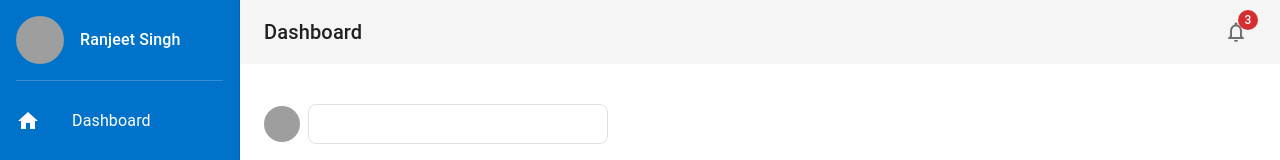
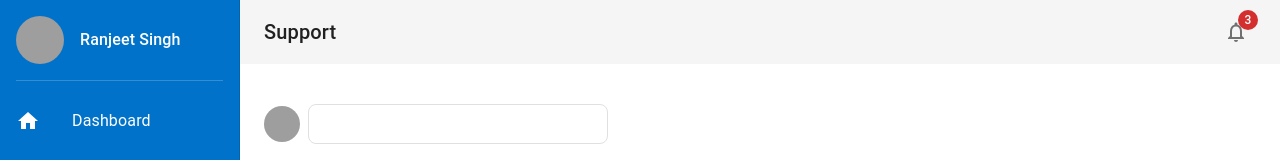
Before and after one commit to Kashyap297/erp-frontend, a React (Vite) app: page /admission/support in a window 1280 px wide. Shown: the top 160 px of the page. Built offline with nearby package versions, Linux system fonts and the light colour scheme; grey boxes are pictures that could not be loaded.

Commit message:
style: Remove padding from various components for consistency

```diff
--- a/src/components/Principal/LeaveApproval.jsx
+++ b/src/components/Principal/LeaveApproval.jsx
@@ -152,9 +152,7 @@ const LeaveApproval = () => {
     })
 
     return (
-        <Box sx={{ width: "100%", mt: 2 }}>
-            <Divider sx={{ mb: 3 }} />
-
+        <Box sx={{ width: "100%" }}>
             <Box sx={{ display: "flex", gap: 2, mb: 4, flexWrap: "wrap" }}>
                 <TextField
                     placeholder="Search"
--- a/src/components/Principal/ScheduleExamForm.jsx
+++ b/src/components/Principal/ScheduleExamForm.jsx
@@ -295,7 +295,7 @@ const ScheduleExamForm = () => {
     )
 
     return (
-        <Box sx={{ width: "100%", p: 2 }}>
+        <Box sx={{ width: "100%" }}>
             <Box component="form" onSubmit={handleSubmit}>
                 {/* Render all time slots */}
                 {timeSlots.map((timeSlot, index) => renderTimeSlot(timeSlot, index))}
--- a/src/components/Principal/StudentAttendanceList.jsx
+++ b/src/components/Principal/StudentAttendanceList.jsx
@@ -68,7 +68,7 @@ const StudentAttendanceList = () => {
     }
 
     return (
-        <Box sx={{ width: "100%", p: 4 }}>
+        <Box sx={{ width: "100%" }}>
             {/* Search and Filter Row */}
             <Box sx={{ display: "flex", gap: 2, mb: 3 }}>
                 {/* Search Field */}
--- a/src/components/Principal/TeacherDirectory.jsx
+++ b/src/components/Principal/TeacherDirectory.jsx
@@ -41,7 +41,7 @@ const TeacherDirectory = () => {
     }
 
     return (
-        <Box sx={{ width: "100%", p: 2 }}>
+        <Box sx={{ width: "100%" }}>
             {/* Search and Filter Row */}
             <Box sx={{ display: "flex", gap: 2, mb: 3 }}>
                 {/* Search Field */}
--- a/src/components/layout/AppBarComponent.jsx
+++ b/src/components/layout/AppBarComponent.jsx
@@ -7,63 +7,63 @@ import { useLocation } from 'react-router-dom';
 const createTitleMap = () => {
     const roleMenus = {
         teacher: [
-            { path: '/dashboard', text: 'Dashboard' },
-            { path: '/student-attendance', text: 'Student Attendance' },
-            { path: '/attendance-status', text: 'Attendance Status' },
-            { path: '/homework', text: 'Homework' },
-            { path: '/timetable', text: 'Time Table' },
-            { path: '/result', text: 'Result' },
-            { path: '/notice', text: 'Notice' },
-            { path: '/salary', text: 'Salary' },
-            { path: '/leave', text: 'Leave' },
-            { path: '/remark', text: 'Remark' },
-            { path: '/support', text: 'Support' },
+            { path: '/teacher', text: 'Dashboard' },
+            { path: '/teacher/student-attendance', text: 'Student Attendance' },
+            { path: '/teacher/attendance-status', text: 'Attendance Status' },
+            { path: '/teacher/homework', text: 'Homework' },
+            { path: '/teacher/timetable', text: 'Time Table' },
+            { path: '/teacher/result', text: 'Result' },
+            { path: '/teacher/notice', text: 'Notice' },
+            { path: '/teacher/salary', text: 'Salary' },
+            { path: '/teacher/leave', text: 'Leave' },
+            { path: '/teacher/remark', text: 'Remark' },
+            { path: '/teacher/support', text: 'Support' },
         ],
         principal: [
-            { path: '/', text: 'Dashboard' },
-            { path: '/student-search', text: 'Student Search' },
-            { path: '/attendance-status', text: 'Attendance Status' },
-            { path: '/leave-approval', text: 'Leave Approval' },
-            { path: '/teacher-status', text: 'Teacher Status' },
-            { path: '/schedule-event', text: 'Schedule Event' },
-            { path: '/schedule-exam', text: 'Schedule Exam' },
-            { path: '/remark', text: 'Remark' },
-            { path: '/support', text: 'Support' },
+            { path: '/principal', text: 'Dashboard' },
+            { path: '/principal/student-search', text: 'Student Search' },
+            { path: '/principal/attendance-status', text: 'Attendance Status' },
+            { path: '/principal/leave-approval', text: 'Leave Approval' },
+            { path: '/principal/teacher-status', text: 'Teacher Status' },
+            { path: '/principal/schedule-event', text: 'Schedule Event' },
+            { path: '/principal/schedule-exam', text: 'Schedule Exam' },
+            { path: '/principal/remark', text: 'Remark' },
+            { path: '/principal/support', text: 'Support' },
         ],
         finance: [
-            { path: '/', text: 'Dashboard' },
-            { path: '/fees-management', text: 'Fees Management' },
-            { path: '/student-fees', text: 'Student Fees' },
-            { path: '/fees-structure', text: 'Fees Structure' },
-            { path: '/late-fees', text: 'Fine & Late Fees' },
-            { path: '/payment-tracking', text: 'Payment Tracking' },
-            { path: '/receipt-generation', text: 'Receipt Generation' },
-            { path: '/offline-verification', text: 'Offline Verification' },
-            { path: '/remark', text: 'Remark' },
-            { path: '/support', text: 'Support' },
+            { path: '/finance', text: 'Dashboard' },
+            { path: '/finance/fees-management', text: 'Fees Management' },
+            { path: '/finance/student-fees', text: 'Student Fees' },
+            { path: '/finance/fees-structure', text: 'Fees Structure' },
+            { path: '/finance/late-fees', text: 'Fine & Late Fees' },
+            { path: '/finance/payment-tracking', text: 'Payment Tracking' },
+            { path: '/finance/receipt-generation', text: 'Receipt Generation' },
+            { path: '/finance/fees-verification', text: 'Offline Fees Verification' },
+            { path: '/finance/remark', text: 'Remark' },
+            { path: '/finance/support', text: 'Support' },
         ],
         coordinator: [
-            { path: '/', text: 'Dashboard' },
-            { path: '/timetable', text: 'Timetable Scheduling' },
-            { path: '/schedule-event', text: 'Schedule Event' },
-            { path: '/assign-class', text: 'Assign Class' },
-            { path: '/leave-approval', text: 'Leave Approval' },
-            { path: '/notices', text: 'Notice Board' },
-            { path: '/salary', text: 'Salary' },
-            { path: '/student-data', text: 'Student Data' },
-            { path: '/update-attendance', text: 'Update Attendance' },
-            { path: '/remark', text: 'Remark' },
-            { path: '/support', text: 'Support' },
+            { path: '/coordinator', text: 'Dashboard' },
+            { path: '/coordinator/timetable', text: 'Timetable Scheduling' },
+            { path: '/coordinator/schedule-event', text: 'Schedule Event' },
+            { path: '/coordinator/assign-class', text: 'Assign Class' },
+            { path: '/coordinator/leave-approval', text: 'Leave Approval' },
+            { path: '/coordinator/notices', text: 'Notice Board' },
+            { path: '/coordinator/salary', text: 'Salary' },
+            { path: '/coordinator/student-data', text: 'Student Data' },
+            { path: '/coordinator/update-attendance', text: 'Update Attendance' },
+            { path: '/coordinator/remark', text: 'Remark' },
+            { path: '/coordinator/support', text: 'Support' },
         ],
         admission: [
-            { path: '/', text: 'Dashboard' },
-            { path: '/student-registration', text: 'Student Registration' },
-            { path: '/teacher-registration', text: 'Teacher Registration' },
-            { path: '/tc-upload', text: 'TC Upload' },
-            { path: '/edit-record', text: 'Edit Record' },
-            { path: '/student-data', text: 'Student Data' },
-            { path: '/salary', text: 'Salary' },
-            { path: '/support', text: 'Support' },
+            { path: '/admission', text: 'Dashboard' },
+            { path: '/admission/student-registration', text: 'Student Registration' },
+            { path: '/admission/teacher-registration', text: 'Teacher Registration' },
+            { path: '/admission/tc-upload', text: 'TC Upload' },
+            { path: '/admission/edit-record', text: 'Edit Record' },
+            { path: '/admission/student-data', text: 'Student Data' },
+            { path: '/admission/salary', text: 'Salary' },
+            { path: '/admission/support', text: 'Support' },
         ],
     };
 
@@ -80,6 +80,26 @@ const createTitleMap = () => {
 const AppBarComponent = ({ handleDrawerToggle, isMobile }) => {
     const location = useLocation();
     const titleMap = createTitleMap();
+
+    // Function to find the best matching title for the current path
+    const getTitle = () => {
+        // First try exact match
+        if (titleMap[location.pathname]) {
+            return titleMap[location.pathname];
+        }
+
+        // If no exact match, try to find the closest parent path
+        const pathParts = location.pathname.split('/').filter(Boolean);
+        while (pathParts.length > 0) {
+            const testPath = '/' + pathParts.join('/');
+            if (titleMap[testPath]) {
+                return titleMap[testPath];
+            }
+            pathParts.pop();
+        }
+
+        return 'Dashboard';
+    };
 
     return (
         <AppBar
@@ -104,7 +124,7 @@ const AppBarComponent = ({ handleDrawerToggle, isMobile }) => {
                         </IconButton>
                     )}
                     <Typography variant="h6" noWrap>
-                        {titleMap[location.pathname] || 'Dashboard'}
+                        {getTitle()}
                     </Typography>
                 </Box>
                 <IconButton>
--- a/src/components/layout/Sidebar.jsx
+++ b/src/components/layout/Sidebar.jsx
@@ -179,7 +179,9 @@ const Sidebar = ({ mobileOpen, handleDrawerToggle, isMobile }) => {
                         <StyledNavLink
                             to={item.path}
                             key={index}
-                            className={({ isActive }) => isActive ? 'active' : ''}
+                            end={item.path.endsWith('/teacher') || item.path.endsWith('/principal') ||
+                                item.path.endsWith('/finance') || item.path.endsWith('/coordinator') ||
+                                item.path.endsWith('/admission')}
                             onClick={isMobile ? handleDrawerToggle : undefined}
                         >
                             <ListItem>
--- a/src/pages/principal/PrincipalDashboard.jsx
+++ b/src/pages/principal/PrincipalDashboard.jsx
@@ -208,7 +208,7 @@ const PrincipalDashboard = () => {
     );
 
     return (
-        <Box sx={{ width: "100%", px: { xs: 1, md: 2 }, py: 2 }}>
+        <Box sx={{ width: "100%", px: { xs: 1, md: 0 }, py: 0 }}>
             {/* Profile Card Section */}
             <Box sx={{ mb: 4 }}>
                 <ProfileCard data={Data} />
```
